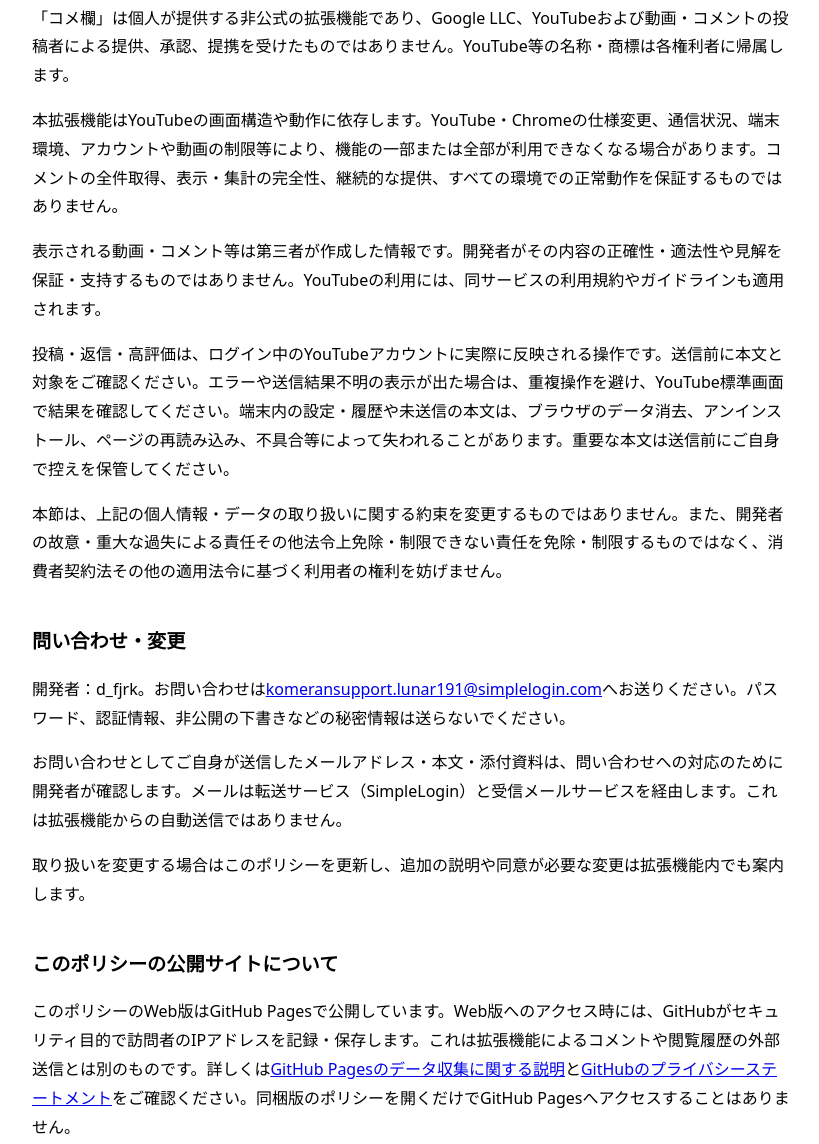
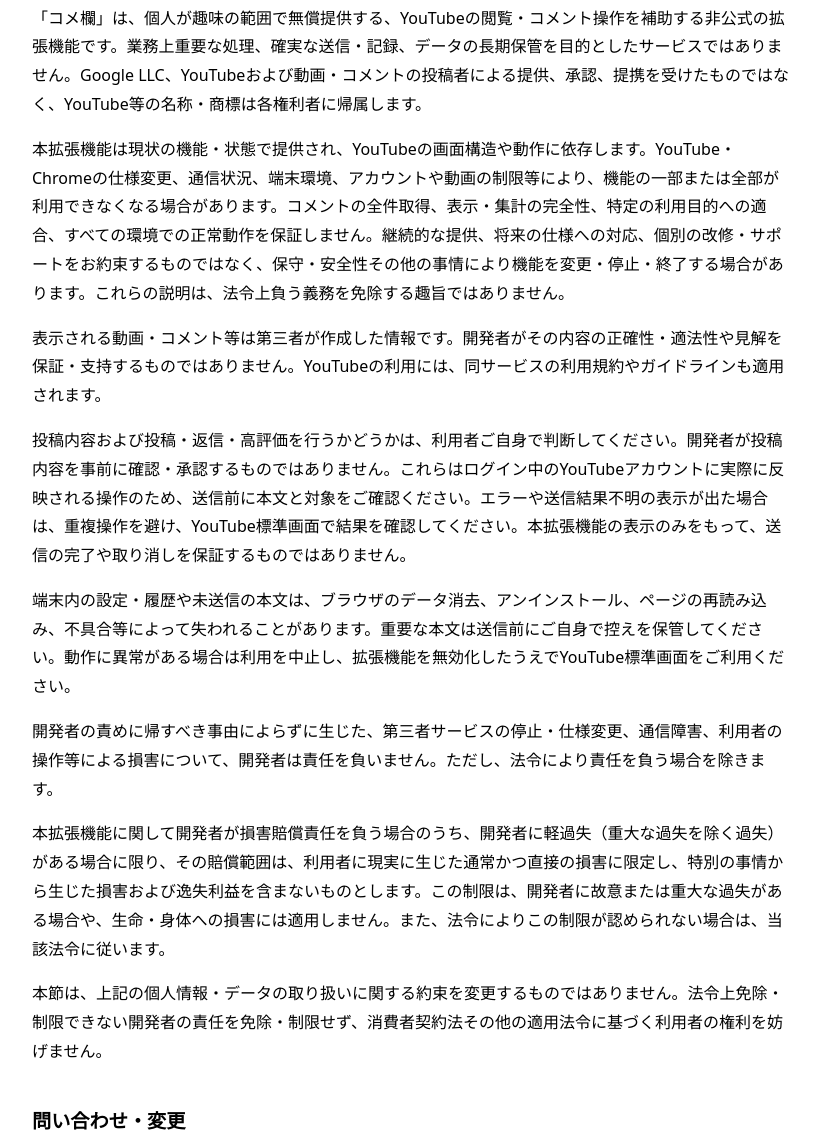
Before and after one commit to dfjrk/komeran-policy, a plain HTML site: page index.html in a window 1280 px wide. Shown: the part 1776-2920 px from the top of the page, without its empty margins (228-1047 px from the left). Drawn offline with Linux system fonts and the light colour scheme.

Commit message:
Clarify free utility scope and limited liability

```diff
--- a/index.html
+++ b/index.html
@@ -26,11 +26,14 @@
     <h2>権限</h2>
     <p>storage権限は端末内設定の保存に使用します。content scriptはhttps://www.youtube.com/配下だけで動作し、YouTubeのページの読み取りと標準UI操作を行います。その他のサイトの閲覧履歴、Cookie、タブ一覧にはアクセスしません。</p>
     <h2 id="disclaimer">免責事項・利用上の注意</h2>
-    <p>「コメ欄」は個人が提供する非公式の拡張機能であり、Google LLC、YouTubeおよび動画・コメントの投稿者による提供、承認、提携を受けたものではありません。YouTube等の名称・商標は各権利者に帰属します。</p>
-    <p>本拡張機能はYouTubeの画面構造や動作に依存します。YouTube・Chromeの仕様変更、通信状況、端末環境、アカウントや動画の制限等により、機能の一部または全部が利用できなくなる場合があります。コメントの全件取得、表示・集計の完全性、継続的な提供、すべての環境での正常動作を保証するものではありません。</p>
+    <p>「コメ欄」は、個人が趣味の範囲で無償提供する、YouTubeの閲覧・コメント操作を補助する非公式の拡張機能です。業務上重要な処理、確実な送信・記録、データの長期保管を目的としたサービスではありません。Google LLC、YouTubeおよび動画・コメントの投稿者による提供、承認、提携を受けたものではなく、YouTube等の名称・商標は各権利者に帰属します。</p>
+    <p>本拡張機能は現状の機能・状態で提供され、YouTubeの画面構造や動作に依存します。YouTube・Chromeの仕様変更、通信状況、端末環境、アカウントや動画の制限等により、機能の一部または全部が利用できなくなる場合があります。コメントの全件取得、表示・集計の完全性、特定の利用目的への適合、すべての環境での正常動作を保証しません。継続的な提供、将来の仕様への対応、個別の改修・サポートをお約束するものではなく、保守・安全性その他の事情により機能を変更・停止・終了する場合があります。これらの説明は、法令上負う義務を免除する趣旨ではありません。</p>
     <p>表示される動画・コメント等は第三者が作成した情報です。開発者がその内容の正確性・適法性や見解を保証・支持するものではありません。YouTubeの利用には、同サービスの利用規約やガイドラインも適用されます。</p>
-    <p>投稿・返信・高評価は、ログイン中のYouTubeアカウントに実際に反映される操作です。送信前に本文と対象をご確認ください。エラーや送信結果不明の表示が出た場合は、重複操作を避け、YouTube標準画面で結果を確認してください。端末内の設定・履歴や未送信の本文は、ブラウザのデータ消去、アンインストール、ページの再読み込み、不具合等によって失われることがあります。重要な本文は送信前にご自身で控えを保管してください。</p>
-    <p>本節は、上記の個人情報・データの取り扱いに関する約束を変更するものではありません。また、開発者の故意・重大な過失による責任その他法令上免除・制限できない責任を免除・制限するものではなく、消費者契約法その他の適用法令に基づく利用者の権利を妨げません。</p>
+    <p>投稿内容および投稿・返信・高評価を行うかどうかは、利用者ご自身で判断してください。開発者が投稿内容を事前に確認・承認するものではありません。これらはログイン中のYouTubeアカウントに実際に反映される操作のため、送信前に本文と対象をご確認ください。エラーや送信結果不明の表示が出た場合は、重複操作を避け、YouTube標準画面で結果を確認してください。本拡張機能の表示のみをもって、送信の完了や取り消しを保証するものではありません。</p>
+    <p>端末内の設定・履歴や未送信の本文は、ブラウザのデータ消去、アンインストール、ページの再読み込み、不具合等によって失われることがあります。重要な本文は送信前にご自身で控えを保管してください。動作に異常がある場合は利用を中止し、拡張機能を無効化したうえでYouTube標準画面をご利用ください。</p>
+    <p>開発者の責めに帰すべき事由によらずに生じた、第三者サービスの停止・仕様変更、通信障害、利用者の操作等による損害について、開発者は責任を負いません。ただし、法令により責任を負う場合を除きます。</p>
+    <p>本拡張機能に関して開発者が損害賠償責任を負う場合のうち、開発者に軽過失（重大な過失を除く過失）がある場合に限り、その賠償範囲は、利用者に現実に生じた通常かつ直接の損害に限定し、特別の事情から生じた損害および逸失利益を含まないものとします。この制限は、開発者に故意または重大な過失がある場合や、生命・身体への損害には適用しません。また、法令によりこの制限が認められない場合は、当該法令に従います。</p>
+    <p>本節は、上記の個人情報・データの取り扱いに関する約束を変更するものではありません。法令上免除・制限できない開発者の責任を免除・制限せず、消費者契約法その他の適用法令に基づく利用者の権利を妨げません。</p>
     <h2 id="contact">問い合わせ・変更</h2>
     <p>開発者：d_fjrk。お問い合わせは<a href="mailto:komeransupport.lunar191@simplelogin.com">komeransupport.lunar191@simplelogin.com</a>へお送りください。パスワード、認証情報、非公開の下書きなどの秘密情報は送らないでください。</p>
     <p>お問い合わせとしてご自身が送信したメールアドレス・本文・添付資料は、問い合わせへの対応のために開発者が確認します。メールは転送サービス（SimpleLogin）と受信メールサービスを経由します。これは拡張機能からの自動送信ではありません。</p>
```
